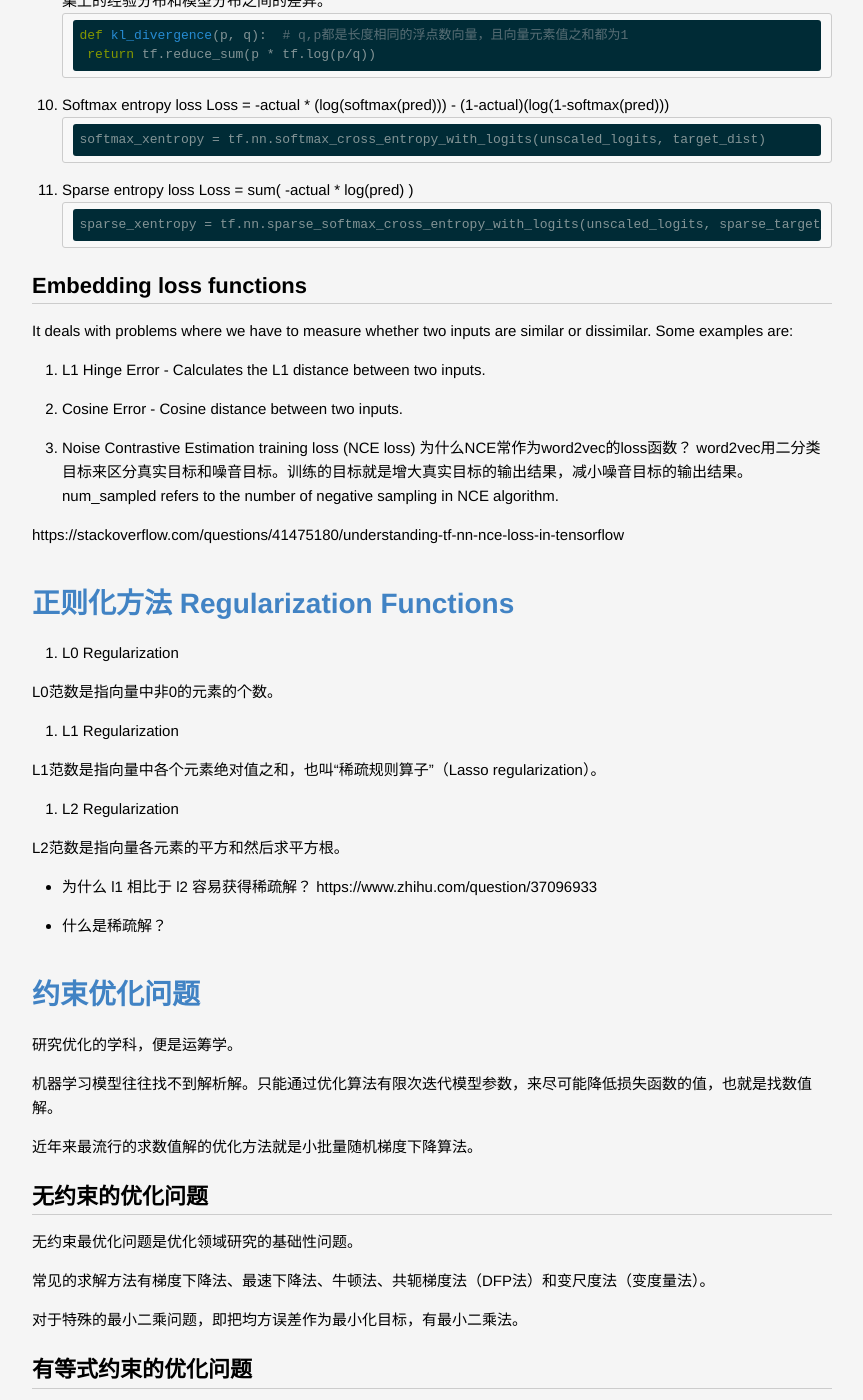
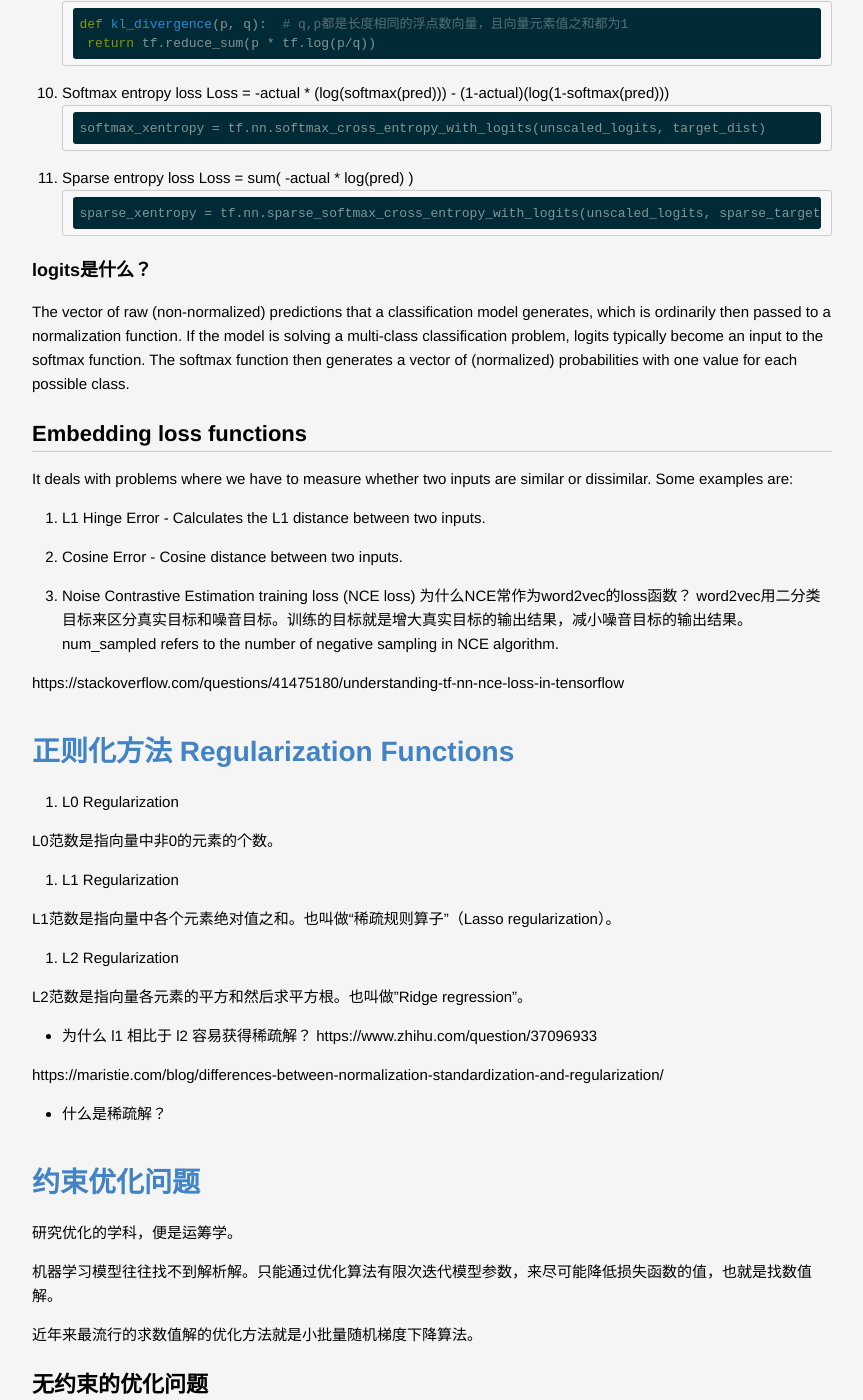
Before and after one commit to lucky521/blog, a Jekyll site: the page built from _posts/ml/2018-07-31-optimization-method.markdown, in a window 1280 px wide and 1400 px high, scrolled down 4274 px. Shown: the whole window, without its empty margins (208-1071 px from the left). Built offline with Jekyll 4.4.1, drawn with Linux system fonts in a browser that asks for light colours; some of the changed text lies outside the part shown.

Commit message:
update blog

````diff
--- a/_posts/ml/2018-07-31-optimization-method.markdown
+++ b/_posts/ml/2018-07-31-optimization-method.markdown
@@ -167,7 +166,9 @@ Loss = sum( -actual * log(pred) )
 sparse_xentropy = tf.nn.sparse_softmax_cross_entropy_with_logits(unscaled_logits, sparse_target_dist)
 ```
 
+### logits是什么？
 
+The vector of raw (non-normalized) predictions that a classification model generates, which is ordinarily then passed to a normalization function. If the model is solving a multi-class classification problem, logits typically become an input to the softmax function. The softmax function then generates a vector of (normalized) probabilities with one value for each possible class.
 
 
 ## Embedding loss functions
@@ -200,14 +201,16 @@ L0范数是指向量中非0的元素的个数。
 
 1. L1 Regularization
 
-L1范数是指向量中各个元素绝对值之和，也叫“稀疏规则算子”（Lasso regularization）。
+L1范数是指向量中各个元素绝对值之和。也叫做“稀疏规则算子”（Lasso regularization）。
 
 2. L2 Regularization
 
- L2范数是指向量各元素的平方和然后求平方根。
+ L2范数是指向量各元素的平方和然后求平方根。也叫做"Ridge regression"。
 
 - 为什么 l1 相比于 l2 容易获得稀疏解？
 https://www.zhihu.com/question/37096933
+
+https://maristie.com/blog/differences-between-normalization-standardization-and-regularization/
 
 - 什么是稀疏解？
 
@@ -307,7 +310,7 @@ for i in range(nb_epochs):
 
 θ=θ−η⋅∇θJ(θ;x(i);y(i))
 
-```
+```cpp
 for i in range(nb_epochs):
   np.random.shuffle(data)
   for example in data:
@@ -321,7 +324,7 @@ for i in range(nb_epochs):
 
 θ=θ−η⋅∇θJ(θ;x(i:i+n);y(i:i+n))
 
-```
+```cpp
 for i in range(nb_epochs):
   np.random.shuffle(data)
   for batch in get_batches(data, batch_size=50):
@@ -393,3 +396,5 @@ Adam在一开始表现更好，而SGD最终达到更好的全局最小值。
 超级全面的总结： http://ruder.io/optimizing-gradient-descent/
 
 中文版： https://zhuanlan.zhihu.com/p/22252270
+
+区分normalization/standardization/regularization：https://maristie.com/blog/differences-between-normalization-standardization-and-regularization/
````
Also changed, not shown: other parts of _posts/ml/2018-07-31-optimization-method.markdown (+6 -7 lines), _posts/ml/2017-10-26-tensorflow.markdown (+5 -6 lines).
